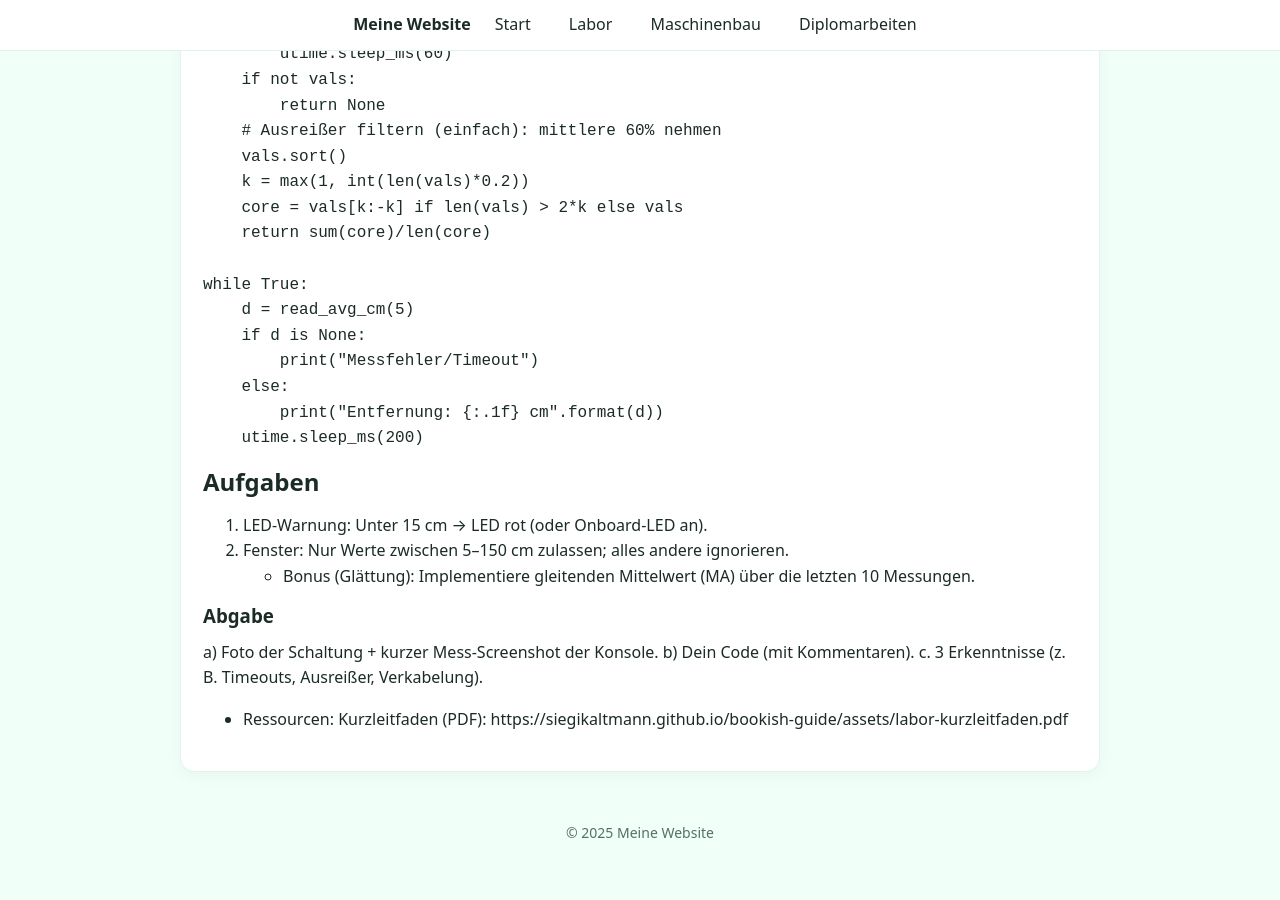
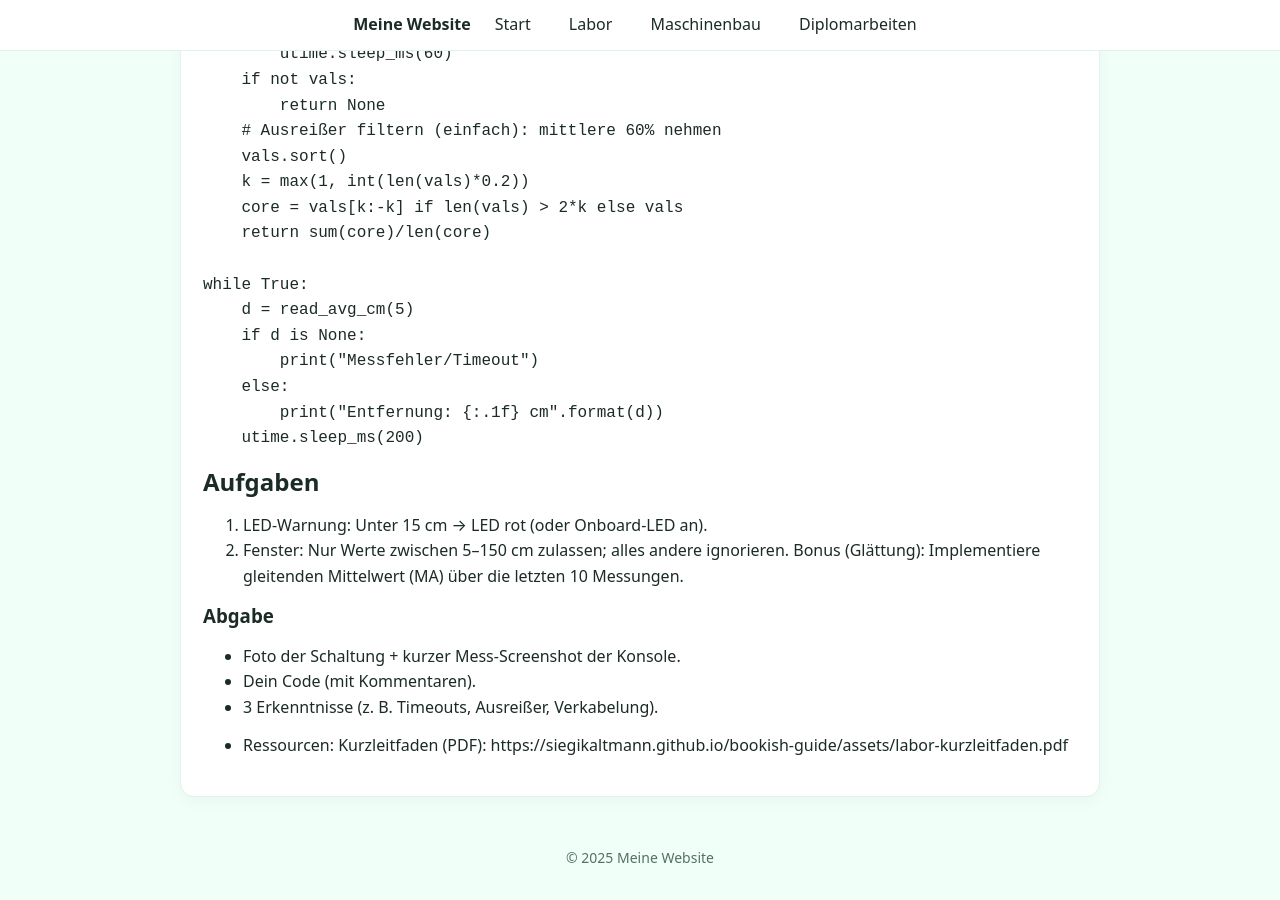
Before and after one commit to siegikaltmann/bookish-guide, a Jekyll site: the page built from _lab/2025-10-19-woche-03-hcsr04.md, in a window 1280 px wide and 900 px high, scrolled down 1655 px. Built offline with Jekyll 4.4.1, drawn with Linux system fonts in a browser that asks for light colours; before the commit the page ends 2529 px from its top, so only the background shows below that.

```diff
--- a/_lab/2025-10-19-woche-03-hcsr04.md
+++ b/_lab/2025-10-19-woche-03-hcsr04.md
@@ -73,12 +73,12 @@ while True:
 ## Aufgaben
 1. LED-Warnung: Unter 15 cm → LED rot (oder Onboard-LED an).
 2. Fenster: Nur Werte zwischen 5–150 cm zulassen; alles andere ignorieren.
-- Bonus (Glättung): Implementiere gleitenden Mittelwert (MA) über die letzten 10 Messungen.
+Bonus (Glättung): Implementiere gleitenden Mittelwert (MA) über die letzten 10 Messungen.
 
 ### Abgabe
-a) Foto der Schaltung + kurzer Mess-Screenshot der Konsole.
-b) Dein Code (mit Kommentaren).
-c. 3 Erkenntnisse (z. B. Timeouts, Ausreißer, Verkabelung).
+- Foto der Schaltung + kurzer Mess-Screenshot der Konsole.
+- Dein Code (mit Kommentaren).
+- 3 Erkenntnisse (z. B. Timeouts, Ausreißer, Verkabelung).
 
 - Ressourcen:
 Kurzleitfaden (PDF): {{ '/assets/labor-kurzleitfaden.pdf' | absolute_url }}
```
